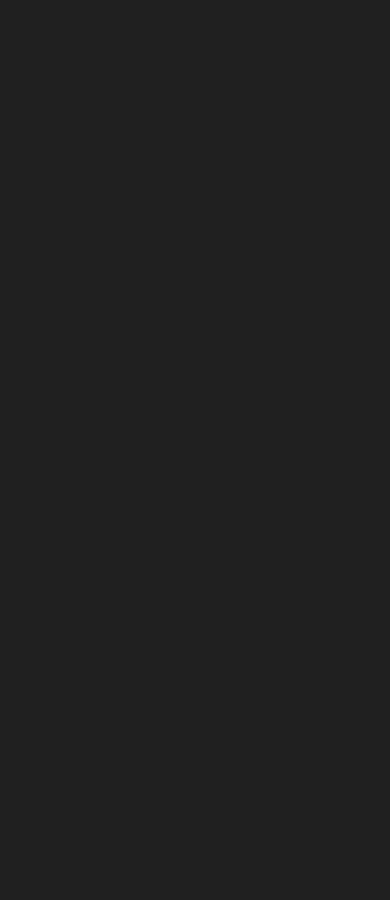
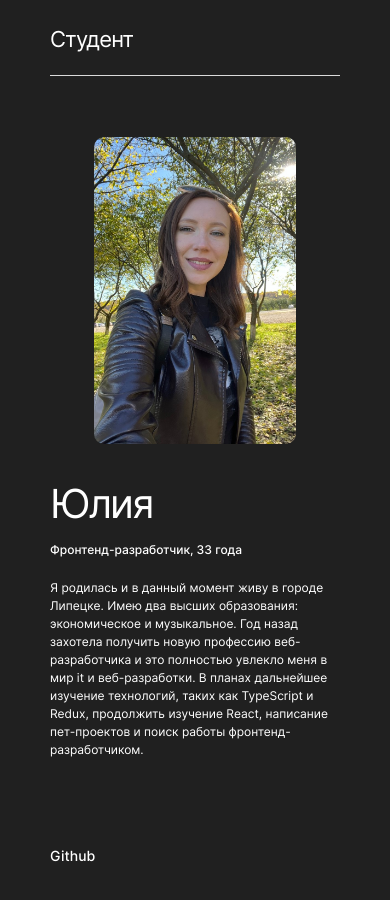
Before and after one commit to Julia-Papina/movies-explorer-frontend, a React (Create React App) app: page / in a window 390 px wide. Shown: the part 2080-2980 px from the top of the page. Before the commit the page ends 2016 px from the top, so only its background shows below. Built offline with nearby package versions, Linux system fonts and the light colour scheme.

Commit message:
раздел about me, верстка, адаптив

```diff
--- a/src/components/AboutMe/AboutMe.css
+++ b/src/components/AboutMe/AboutMe.css
@@ -0,0 +1,144 @@
+.about-me {
+  padding: 0 70px 0 70px;
+  display: flex;
+  flex-direction: column;
+}
+
+.about-me__header {
+  margin: 113px 0 0 0;
+  padding-bottom: 23px;
+  font-style: normal;
+  font-weight: 400;
+  font-size: 22px;
+  line-height: normal;
+  letter-spacing: -0.88px;
+  color: #ffffff;
+  border-bottom: 1px solid #dadada;
+}
+.about-me__container {
+  display: flex;
+  justify-content: space-between;
+  margin: 66px 0 90px 0;
+}
+.about-me__name {
+  max-width: 600px;
+  font-style: normal;
+  font-weight: 400;
+  font-size: 50px;
+  line-height: 58px;
+  letter-spacing: -2px;
+  color: #ffffff;
+  margin: 0;
+}
+.about-me__info {
+  margin: 18px 0 26px 0;
+  font-style: normal;
+  font-feature-settings: "clig" off, "liga" off;
+  font-weight: 500;
+  font-size: 18px;
+  line-height: 20px;
+  color: #ffffff;
+}
+.about-me__description {
+  max-width: 600px;
+  margin: 0 0 99px 0;
+  font-style: normal;
+  font-weight: 400;
+  font-size: 14px;
+  line-height: 22px;
+  color: #ffffff;
+  font-feature-settings: "clig" off, "liga" off;
+  font-family: Inter;
+}
+.about-me__link {
+  font-family: "Inter";
+  text-decoration: none;
+  color: white;
+  display: block;
+  font-size: 14px;
+  font-weight: 500;
+  line-height: normal;
+}
+
+.about-me__link:hover {
+  opacity: 0.7;
+}
+.about-me__photo {
+  max-width: 270px;
+  border-radius: 10px;
+  max-height: 327px;
+}
+
+@media screen and (max-width: 769px) {
+  .about-me {
+    padding: 0 50px 0 50px;
+  }
+  .about-me__header {
+    margin: 90px 0 0 0;
+  }
+  .about-me__name {
+    font-size: 40px;
+    line-height: 40px;
+  }
+  .about-me__info {
+    font-size: 12px;
+    line-height: 18px;
+    margin: 17px 0 20px 0;
+  }
+  .about-me__description {
+    font-size: 12px;
+    line-height: 18px;
+    max-width: 362px;
+    margin: 0 0 88px 0;
+  }
+  .about-me__photo {
+    margin: 0 0 40px 0;
+    max-height: 307px;
+  }
+}
+
+@media screen and (max-width: 380px) {
+  .about-me {
+    padding: 0 14px 0 14px;
+  }
+  .about-me__header {
+    margin: 50px 0 0 0;
+    font-size: 18px;
+    line-height: 22px;
+    padding-bottom: 28px;
+  }
+  .about-me__container {
+    flex-direction: column;
+    align-items: normal;
+    margin: 60px 0 70px 0;
+  }
+  .about-me__name {
+    font-size: 30px;
+    line-height: 36px;
+  }
+  .about-me__info {
+    font-size: 11px;
+    line-height: 16px;
+  }
+  .about-me__description {
+    font-size: 11px;
+    line-height: 16px;
+    margin: 0 0 40px 0;
+  }
+  .about-me__photo {
+    min-width: 100%;
+    object-fit: cover;
+  }
+}
+
+@media screen and (max-width: 601px) {
+  .about-me__container {
+    flex-direction: column;
+    align-items: center;
+    margin: 61px 0 90px 0;
+  }
+  .about-me__text {
+    order: 2;
+  }
+
+}
--- a/src/components/AboutMe/AboutMe.js
+++ b/src/components/AboutMe/AboutMe.js
@@ -0,0 +1,38 @@
+import { Link } from "react-router-dom";
+import "./AboutMe.css";
+import photoAuthor from "../../images/photoAuthor.jpg";
+
+function AboutMe() {
+  return (
+    <section className="about-me">
+      <h2 className="about-me__header">Студент</h2>
+
+      <div className="about-me__container">
+        <div className="about-me__text">
+          <p className="about-me__name">Юлия</p>
+          <p className="about-me__info">Фронтенд-разработчик, 33 года</p>
+          <p className="about-me__description">
+            Я родилась и в данный момент живу в городе Липецке. Имею два высших образования: экономическое и музыкальное.
+            Год назад захотела получить новую профессию веб-разработчика
+            и это полностью увлекло меня в мир it и веб-разработки. В планах дальнейшее изучение
+            технологий, таких как TypeScript и Redux, продолжить изучение React, написание пет-проектов и поиск работы фронтенд-разработчиком.
+          </p>
+          <Link
+            className="about-me__link"
+            target="_blank"
+            to={"https://github.com/Julia-Papina"}
+          >
+            Github
+          </Link>
+        </div>
+        <img
+          className="about-me__photo"
+          alt="Фото студента"
+          src={photoAuthor}
+        />
+      </div>
+    </section>
+  );
+}
+
+export default AboutMe;
--- a/src/components/Main/Main.js
+++ b/src/components/Main/Main.js
@@ -1,6 +1,7 @@
 import Promo from '../Promo/Promo';
 import AboutProject from '../AboutProject/AboutProject';
 import Techs from '../Techs/Techs';
+import AboutMe from '../AboutMe/AboutMe';
 
 function Main() {
     return (
@@ -9,6 +10,7 @@ function Main() {
             <Promo />
             <AboutProject />
             <Techs />
+            <AboutMe />
 
         </main>
 
```
Also changed, not shown: src/images/photoAuthor.jpg (added).
